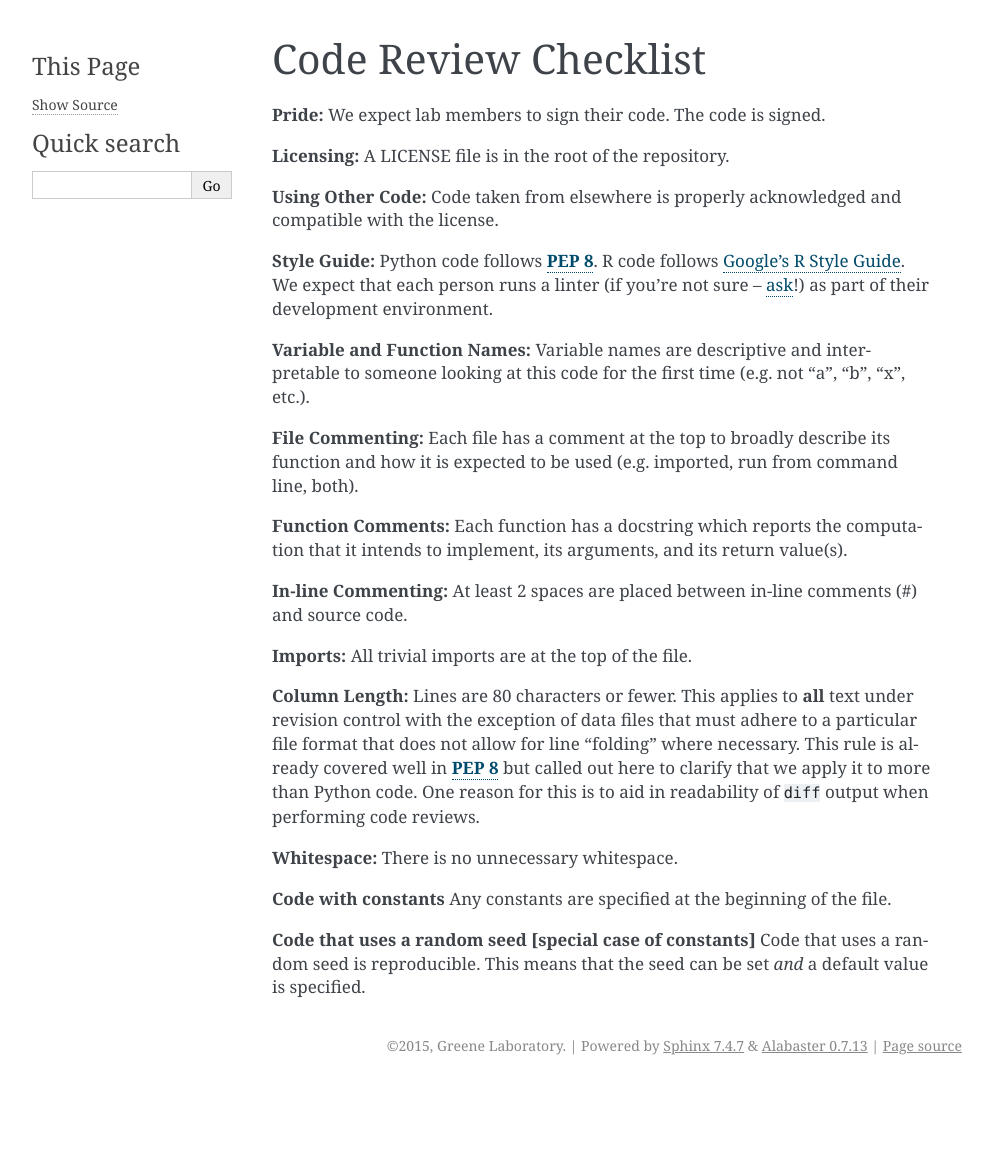
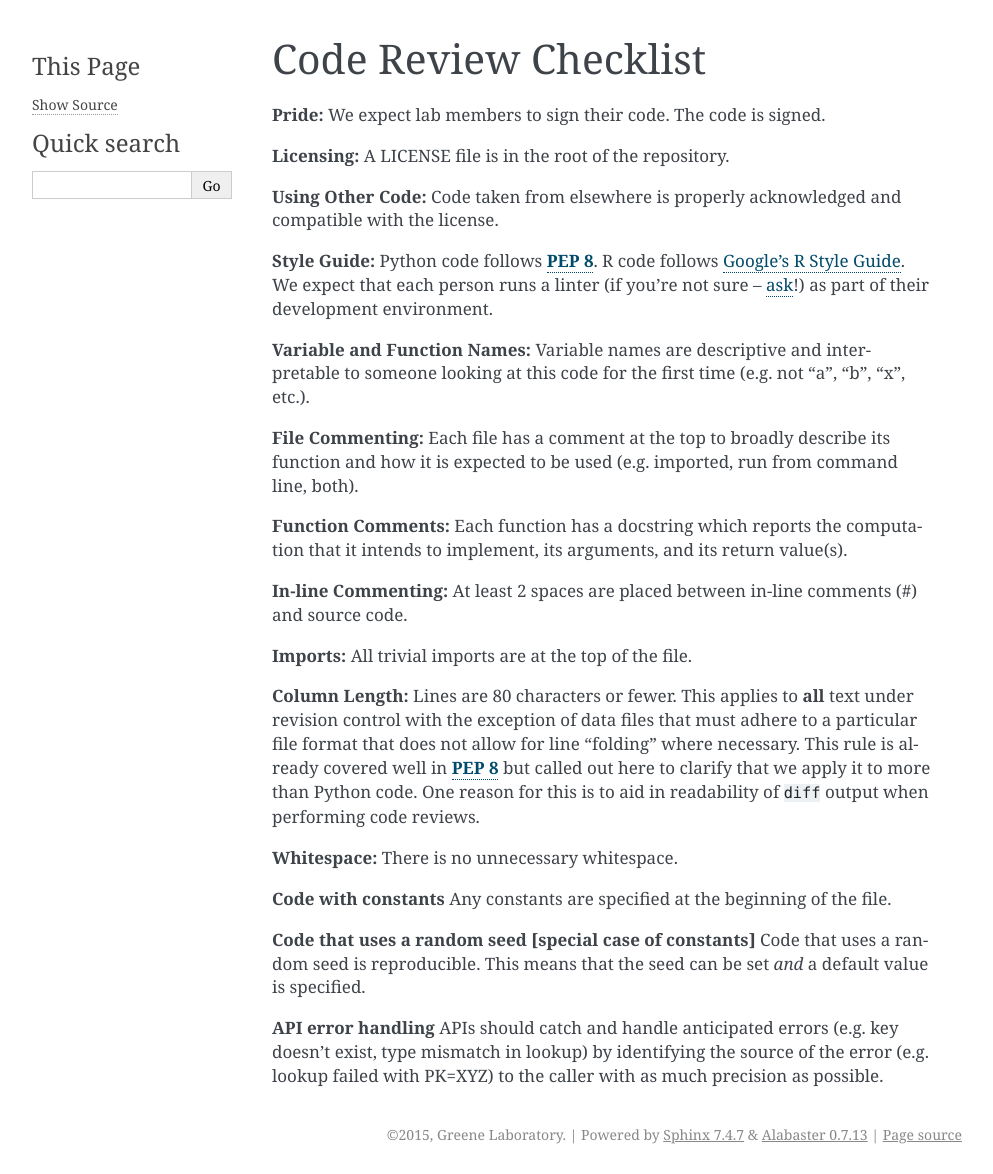
Before and after one commit to greenelab/onboarding, a Sphinx documentation site: the page built from source/code_review_checklist.rst, in a window 1280 px wide. Shown: the whole page, without its empty margins (148-1141 px from the left). Built offline with Sphinx 7.4.7, drawn with Linux system fonts in a browser that asks for light colours; before the commit the page ends 1085 px from its top, so only the background shows below that.

Commit message:
Added an API error handling section
This captures today's discussion via Slack #codereview for how to handle API errors.

```diff
--- a/source/code_review_checklist.rst
+++ b/source/code_review_checklist.rst
@@ -55,3 +55,8 @@ Any constants are specified at the beginning of the file.
 **Code that uses a random seed [special case of constants]**
 Code that uses a random seed is reproducible. This means that the seed can be
 set *and* a default value is specified.
+
+**API error handling**
+APIs should catch and handle anticipated errors (e.g. key doesn't exist, type
+mismatch in lookup) by identifying the source of the error (e.g. lookup failed
+with PK=XYZ) to the caller with as much precision as possible.
```
